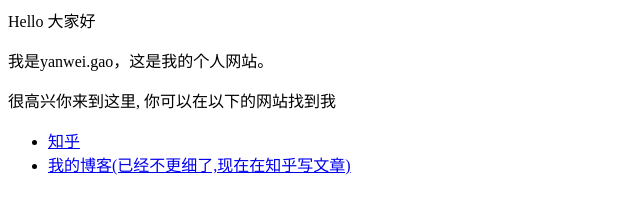
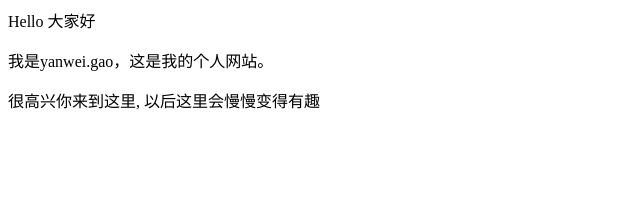
Before and after one commit to gaoyanwei/gaoyanwei.github.io, a plain HTML site: page index.html in a window 1280 px wide. Shown: the whole page, without its empty margins (0-640 px from the left). Drawn offline with Linux system fonts and the light colour scheme.

Commit message:
Update index.html

```diff
--- a/index.html
+++ b/index.html
@@ -1,8 +1,3 @@
 <p>Hello 大家好</p>
 <p>我是yanwei.gao，这是我的个人网站。 </p>
-<p>很高兴你来到这里, 你可以在以下的网站找到我</p>
-
-<ul>
-  <li> <a href="https://www.zhihu.com/people/AJLoveChina">知乎</a> </li>
-  <li> <a href="http://hejie.nigeerhuo.com">我的博客(已经不更细了,现在在知乎写文章)</a> </li>
-</ul>
+<p>很高兴你来到这里, 以后这里会慢慢变得有趣</p>
```
